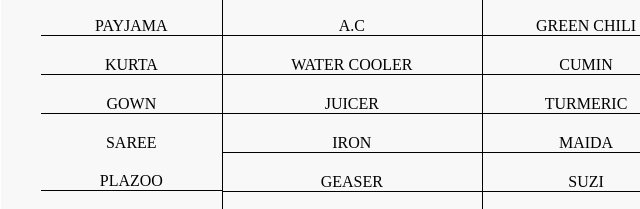
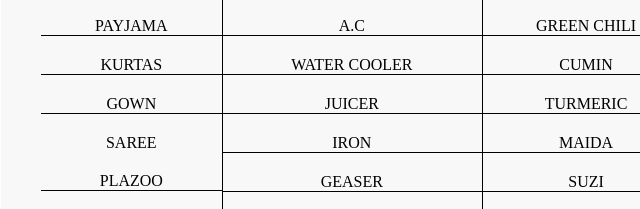
Before and after one commit to harishmodi129/landingpage-AfmeTechnologies, a plain HTML site: page LandingPage/index.html in a window 1280 px wide. Shown: the part 260-469 px from the top of the page, 7-647 px from the left. Drawn offline with Linux system fonts and the light colour scheme.

Commit message:
modi changes to plural

```diff
--- a/LandingPage/index.html
+++ b/LandingPage/index.html
@@ -50,7 +50,7 @@
                         payjama
                     </li>
                     <li class="checkborder">
-                        kurta
+                        kurtas
                     </li>
                     <li class="checkborder">
                         gown
```
